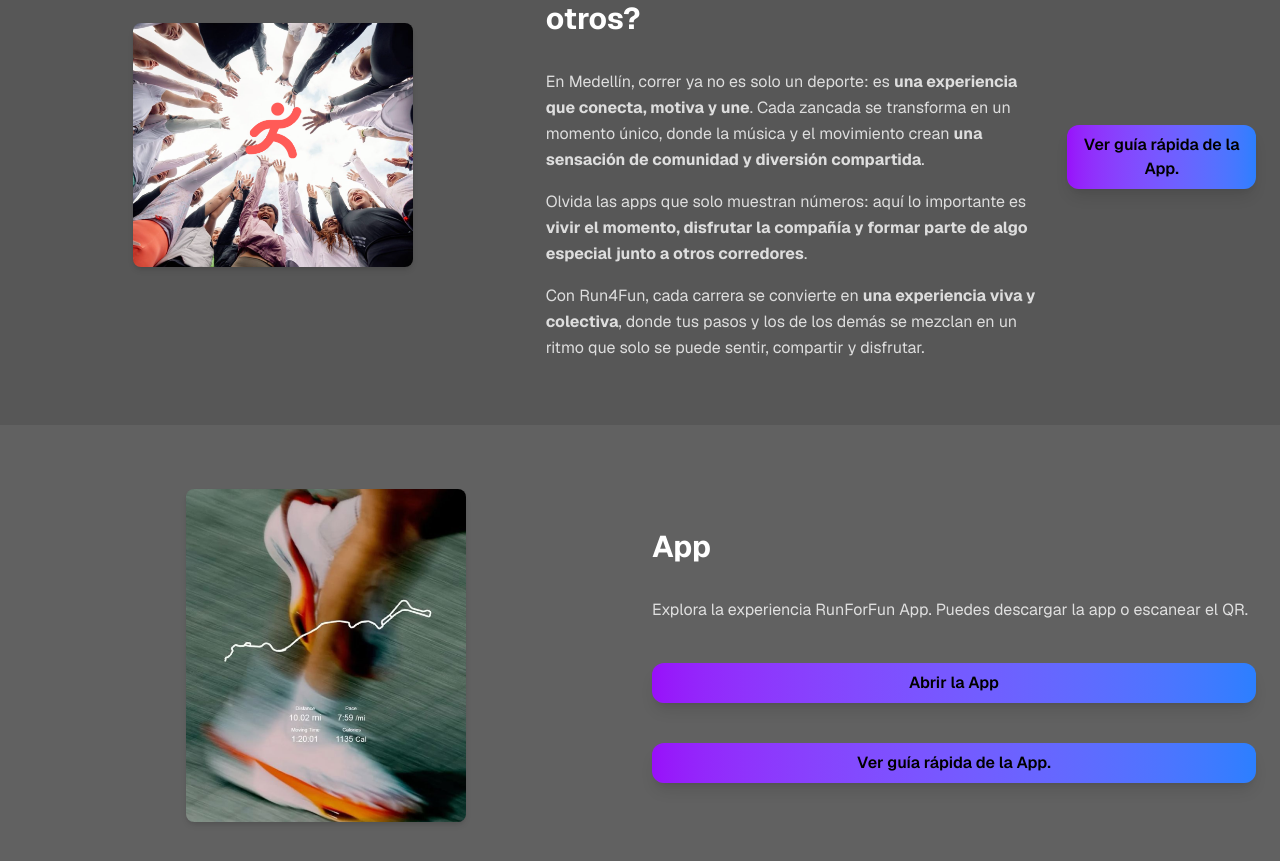
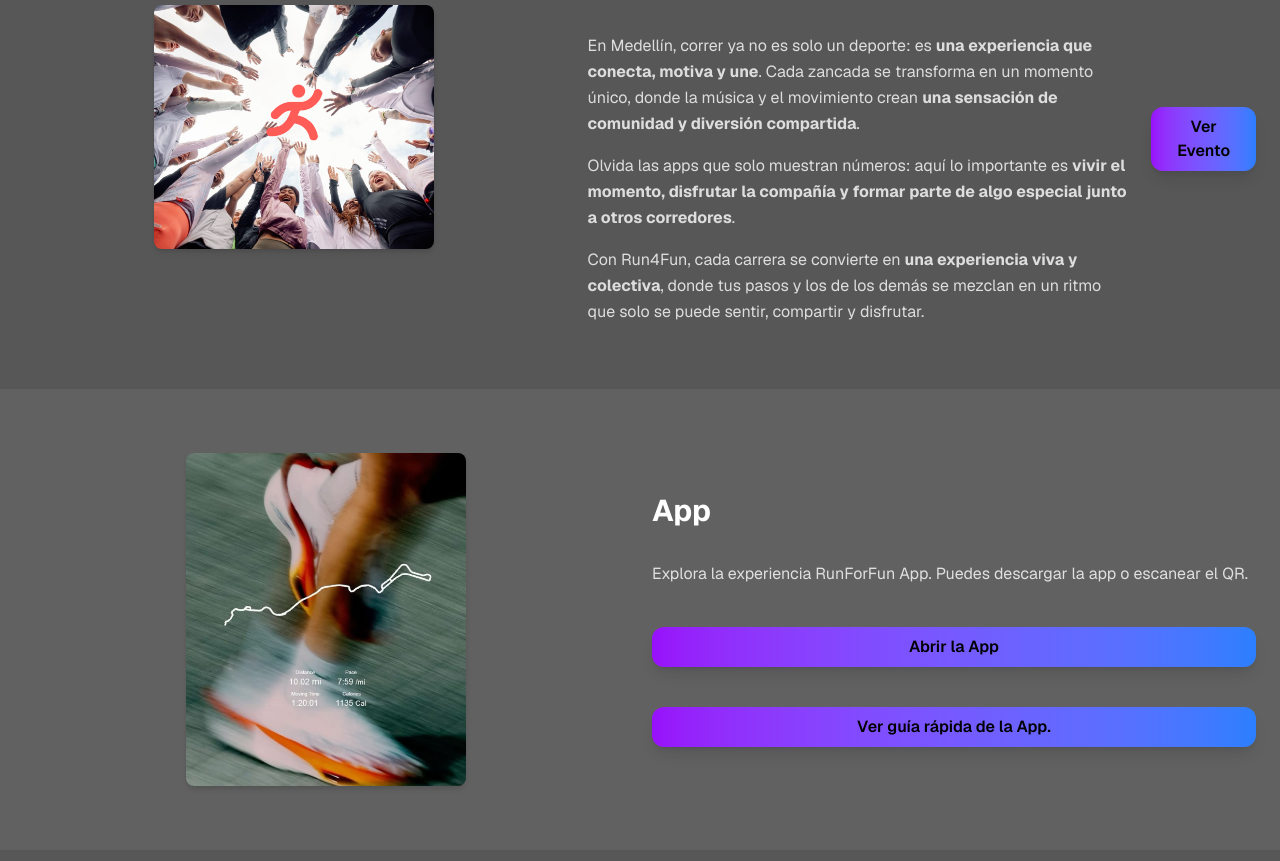
Before and after one commit to annamile92/Run_app, a Next.js app: page / in a window 1280 px wide. Shown: the part 935-1796 px from the top of the page. Built offline with nearby package versions, Linux system fonts and the light colour scheme.

Commit message:
Update page.tsx

```diff
--- a/app/page.tsx
+++ b/app/page.tsx
@@ -101,7 +101,7 @@
             href="https://drive.google.com/file/d/1Hdlo2CmoM6yYnSM5DuF6_5mwYBkZP6c5/view?usp=drive_link"
             className="mt-6 inline-block bg-gradient-to-r from-purple-600 to-blue-500 text-black font-semibold px-4 py-2 rounded-xl shadow-lg hover:scale-105 hover:shadow-2xl transition-all duration-300 text-center"
           >
-            Ver guía rápida de la App.
+            Ver Evento
           </a>
       </section>
 
```
